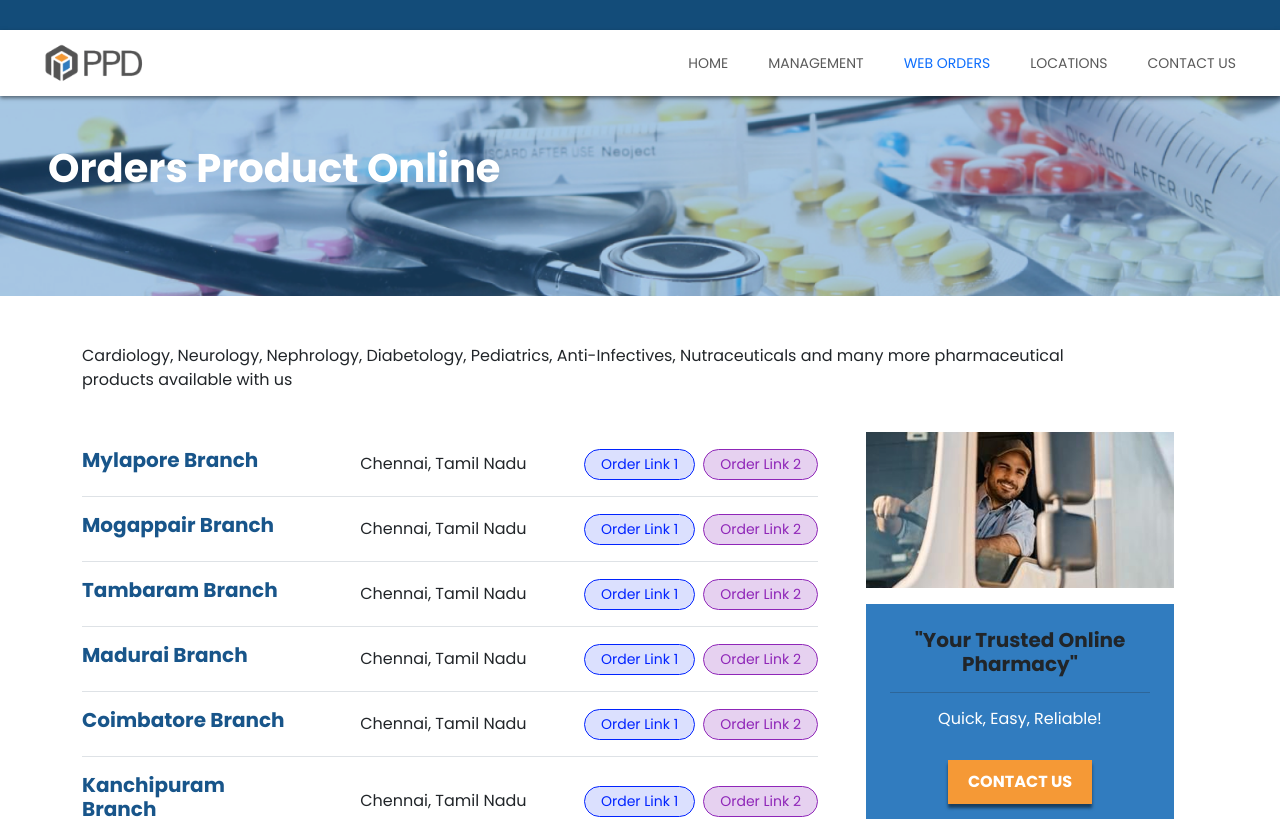
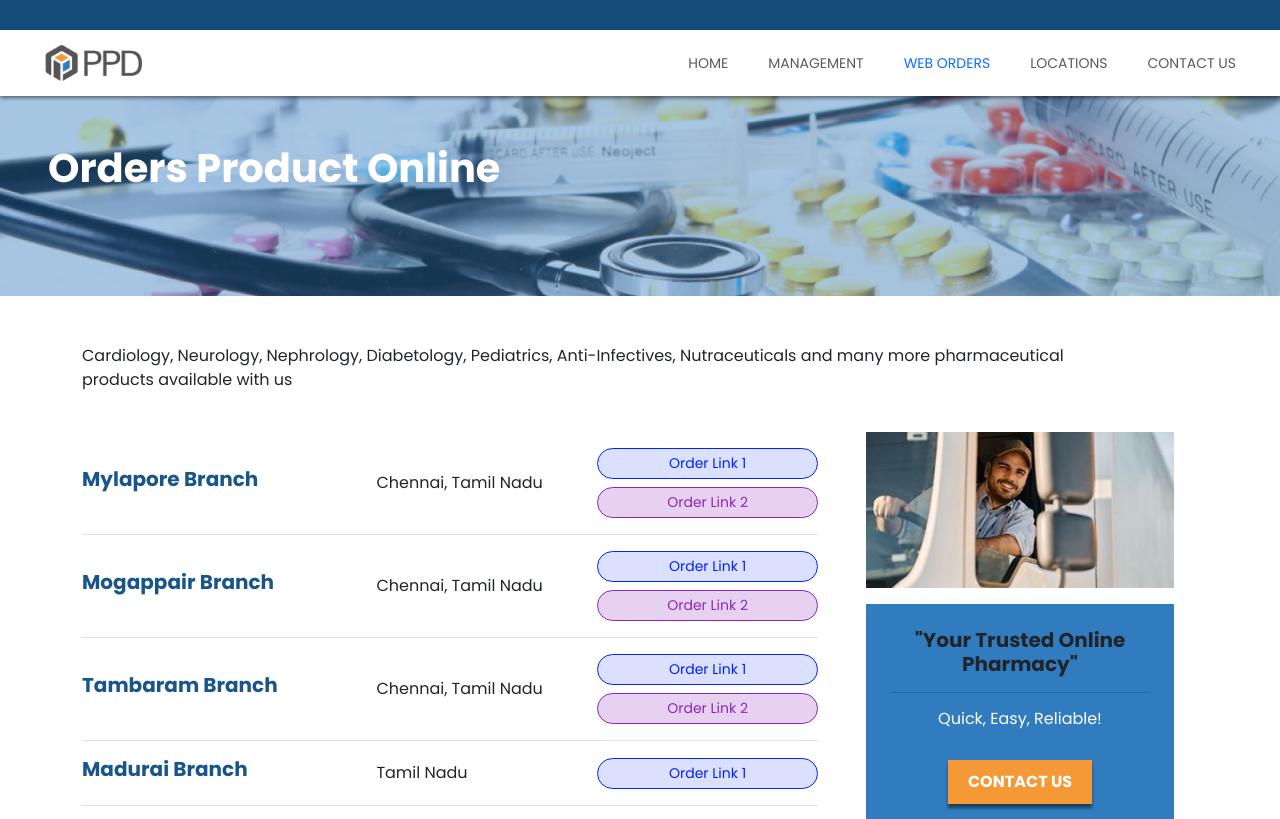
Before and after one commit to GoldenRoyceDesign/palepu, a React (Create React App) app: page /weborder in a window 1280 px wide. Shown: the top 819 px of the page. Built offline with nearby package versions, Linux system fonts and the light colour scheme; the HTML template or start-up script is replaced by a standard one.

Commit message:
first commit

```diff
--- a/src/App.css
+++ b/src/App.css
@@ -368,11 +368,11 @@
   color: #18558A;
 }
 
-.branch-order .branch-col1{
+.branch-order .branch-col2{
   width: 30%;
 }
 
-.branch-order .branch-col1{
+.branch-order .branch-col3{
   width: 30%;
 }
 
--- a/src/pages/Weborder.jsx
+++ b/src/pages/Weborder.jsx
@@ -15,48 +15,46 @@ const Weborder = () => {
       name: "Mylapore Branch",
       location: "Chennai, Tamil Nadu",
       orderLinks: [
-        { name: "Order Link 1", url: "https://example.com/mylapore-order1", color: "#dbe0fe", borderColor: "#0123FF" },
-        { name: "Order Link 2", url: "https://example.com/mylapore-order2", color: "#e6d1f0", borderColor: "#8F26B8" },
+        { name: "Order Link 1", url: "http://202.83.25.111/onlineorder/", color: "#dbe0fe", borderColor: "#0123FF" },
+        { name: "Order Link 2", url: "http://210.18.182.18/onlineorder/", color: "#e6d1f0", borderColor: "#8F26B8" },
       ],
     },
     {
       name: "Mogappair Branch",
       location: "Chennai, Tamil Nadu",
       orderLinks: [
-        { name: "Order Link 1", url: "https://example.com/mogappair-order1", color: "#dbe0fe", borderColor: "#0123FF" },
-        { name: "Order Link 2", url: "https://example.com/mogappair-order2", color: "#e6d1f0", borderColor: "#8F26B8" },
+        { name: "Order Link 1", url: "http://210.18.177.236/onlineorder/", color: "#dbe0fe", borderColor: "#0123FF" },
+        { name: "Order Link 2", url: "http://49.207.180.145/onlineorder/", color: "#e6d1f0", borderColor: "#8F26B8" },
       ],
     },
     {
       name: "Tambaram Branch",
       location: "Chennai, Tamil Nadu",
       orderLinks: [
-        { name: "Order Link 1", url: "https://example.com/tambaram-order1", color: "#dbe0fe", borderColor: "#0123FF" },
-        { name: "Order Link 2", url: "https://example.com/tambaram-order2", color: "#e6d1f0", borderColor: "#8F26B8" },
+        { name: "Order Link 1", url: "http://210.18.133.36:8080/liveordertab/", color: "#dbe0fe", borderColor: "#0123FF" },
+        { name: "Order Link 2", url: "http://49.207.184.140:8080/liveordertab/", color: "#e6d1f0", borderColor: "#8F26B8" },
       ],
     },
     {
       name: "Madurai Branch",
-      location: "Chennai, Tamil Nadu",
+      location: "Tamil Nadu",
       orderLinks: [
-        { name: "Order Link 1", url: "https://example.com/tambaram-order1", color: "#dbe0fe", borderColor: "#0123FF" },
-        { name: "Order Link 2", url: "https://example.com/tambaram-order2", color: "#e6d1f0", borderColor: "#8F26B8" },
+        { name: "Order Link 1", url: "http://103.219.207.84/onlineorder/", color: "#dbe0fe", borderColor: "#0123FF" },
       ],
     },
     {
       name: "Coimbatore Branch",
-      location: "Chennai, Tamil Nadu",
+      location: "Tamil Nadu",
       orderLinks: [
-        { name: "Order Link 1", url: "https://example.com/tambaram-order1", color: "#dbe0fe", borderColor: "#0123FF" },
-        { name: "Order Link 2", url: "https://example.com/tambaram-order2", color: "#e6d1f0", borderColor: "#8F26B8" },
+        { name: "Order Link 1", url: "http://49.204.233.88:8080/liveorder", color: "#dbe0fe", borderColor: "#0123FF" },
       ],
     },
     {
       name: "Kanchipuram Branch",
-      location: "Chennai, Tamil Nadu",
+      location: "Tamil Nadu",
       orderLinks: [
-        { name: "Order Link 1", url: "https://example.com/tambaram-order1", color: "#dbe0fe", borderColor: "#0123FF" },
-        { name: "Order Link 2", url: "https://example.com/tambaram-order2", color: "#e6d1f0", borderColor: "#8F26B8" },
+        { name: "Order Link 1", url: "https://www.palepukpmweborder.com/", color: "#dbe0fe", borderColor: "#0123FF" },
+        { name: "Order Link 2", url: "http://202.170.206.232/liveorder/", color: "#e6d1f0", borderColor: "#8F26B8" },
       ],
     },
   ];
--- a/src/responsive.css
+++ b/src/responsive.css
@@ -1,52 +1,62 @@
+@media screen and (min-width: 768px) and (max-width: 1400px) {
+    .branch-order
+    .branch-col3 {
+        flex-direction: column !important;
+    }
+}
+
 @media screen and (max-width: 767px) {
-    .branch-order .branch-col1, .branch-col2, .branch-col3 {
-        width: 100%;
-      }
 
-      .carousel-caption h1{
+    .branch-order .branch-col1,
+    .branch-col2,
+    .branch-col3 {
+        width: 100% !important;
+    }
+
+    .carousel-caption h1 {
         font-size: 2.5rem !important;
     }
 
 
-    .stats-container .row .sec-text{
+    .stats-container .row .sec-text {
         text-align: center !important;
     }
 
-    .testimonials-container .testimonial-card{
+    .testimonials-container .testimonial-card {
         flex-direction: column !important;
     }
 
-    .footer .col-md-4{
+    .footer .col-md-4 {
         align-items: start !important;
         text-align: left !important;
     }
 }
 
-@media screen and (max-width: 500px){
-    .carousel-caption{
+@media screen and (max-width: 500px) {
+    .carousel-caption {
         top: 40% !important;
         align-items: center !important;
         text-align: center !important;
     }
 
-    .carousel-caption h1{
+    .carousel-caption h1 {
         font-size: 2rem !important;
     }
 
-    .carousel-caption p{
+    .carousel-caption p {
         font-size: 1rem !important;
     }
 
-    .custom-arrow{
+    .custom-arrow {
         border: none !important;
     }
 
-    .home{
+    .home {
         margin: 10px !important;
         padding: 0 !important;
     }
 
-    .home .home-order-col2{
+    .home .home-order-col2 {
         flex-direction: column;
         justify-content: left !important;
         align-items: flex-start !important;
@@ -54,26 +64,30 @@
 
     .testimonials-track {
         display: flex;
-        animation: scroll 10s linear infinite; /* Smooth, infinite scrolling */
-      }
+        animation: scroll 10s linear infinite;
+        /* Smooth, infinite scrolling */
+    }
 
 
-      @keyframes scroll {
+    @keyframes scroll {
         from {
-          transform: translateX(0);
+            transform: translateX(0);
         }
+
         to {
-          transform: translateX(-200%); /* Scroll half the track length (duplicates cover the rest) */
+            transform: translateX(-200%);
+            /* Scroll half the track length (duplicates cover the rest) */
         }
     }
 
-    .review-layout{
+    .review-layout {
         flex-direction: column;
     }
 
     .review-content {
-        flex: 1; /* Takes the remaining space */
+        flex: 1;
+        /* Takes the remaining space */
         min-height: 200px;
-      }
+    }
 
 }
```
